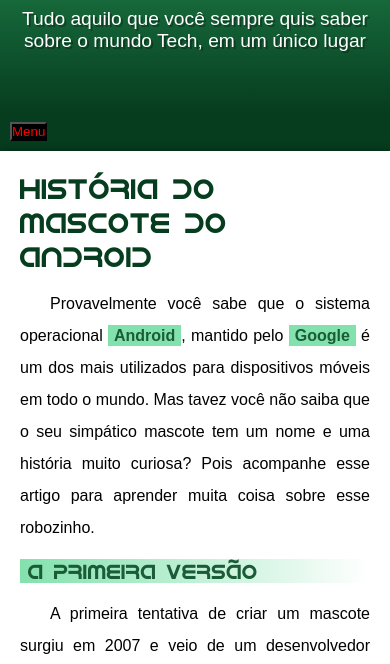
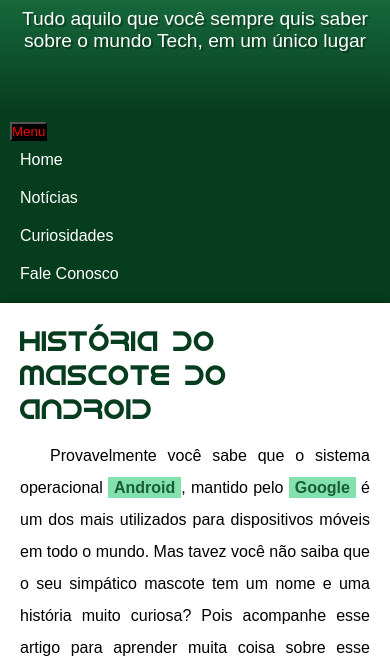
Before and after one commit to Erik-Sillva/projeto-android, a plain HTML site: page index.html in a window 390 px wide. Both pictures are taken after a click on the button "Menu". Shown: the part 166-830 px from the top of the page. Drawn offline with Linux system fonts and the light colour scheme.

Commit message:
Adicionando menu mobile no projeto

```diff
--- a/css/index.css
+++ b/css/index.css
@@ -74,6 +74,7 @@ nav #menu-mobile {
     display: none;
     color: red;
     background-color: black;
+    cursor: pointer;
 }
 
 nav a {
@@ -224,4 +225,8 @@ footer a:hover {
     #menu-desktop a {
         display: none;
     }
+
+    #menu-desktop.active .links {
+        display: block;
+    }
 }
--- a/index.html
+++ b/index.html
@@ -8,6 +8,7 @@
     <script src="https://kit.fontawesome.com/0bf95c88cf.js" crossorigin="anonymous"></script>
     <link rel="shortcut icon" href="imagens/favicon.ico" type="image/x-icon">
     <link rel="stylesheet" href="./css/index.css">
+    <script src="js/index.js" defer></script>
     <title>História do Android</title>
 </head>
 
@@ -18,10 +19,10 @@
     </header>
     <nav id="menu-desktop">
         <button id="menu-mobile">Menu</button>
-        <a href="index.html">Home</a>
-        <a href="#">Notícias</a>
-        <a href="#">Curiosidades</a>
-        <a href="#">Fale Conosco</a>
+        <a href="index.html" class="links">Home</a>
+        <a href="#" class="links">Notícias</a>
+        <a href="#" class="links">Curiosidades</a>
+        <a href="#" class="links">Fale Conosco</a>
     </nav>
     <main>
         <article>
--- /dev/null
+++ b/js/index.js
@@ -0,0 +1,8 @@
+const btnMobile = document.getElementById('menu-mobile');
+
+function toggleMenu() {
+    const nav = document.getElementById('menu-desktop');
+    nav.classList.toggle('active');
+}
+
+btnMobile.addEventListener('click', toggleMenu);
```
